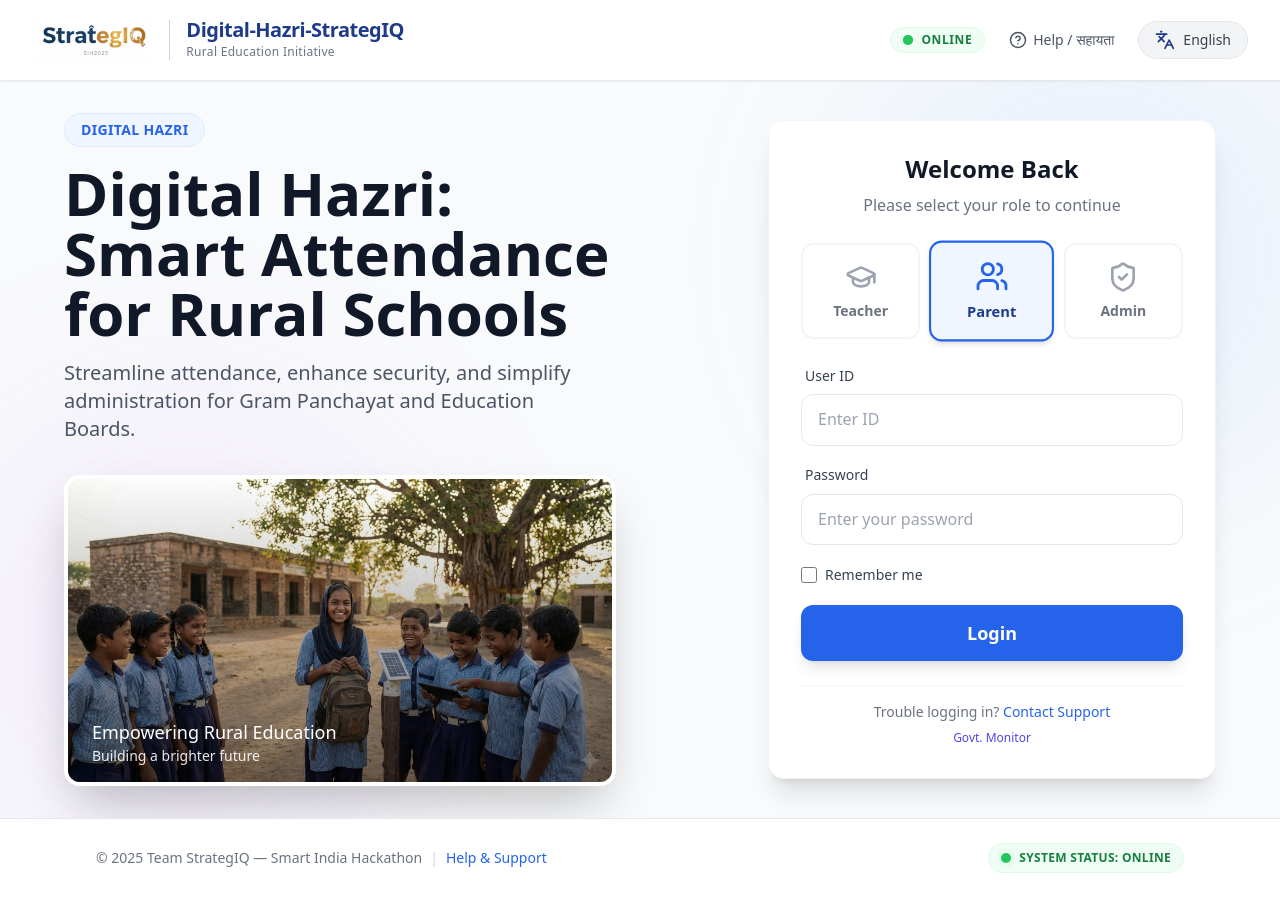
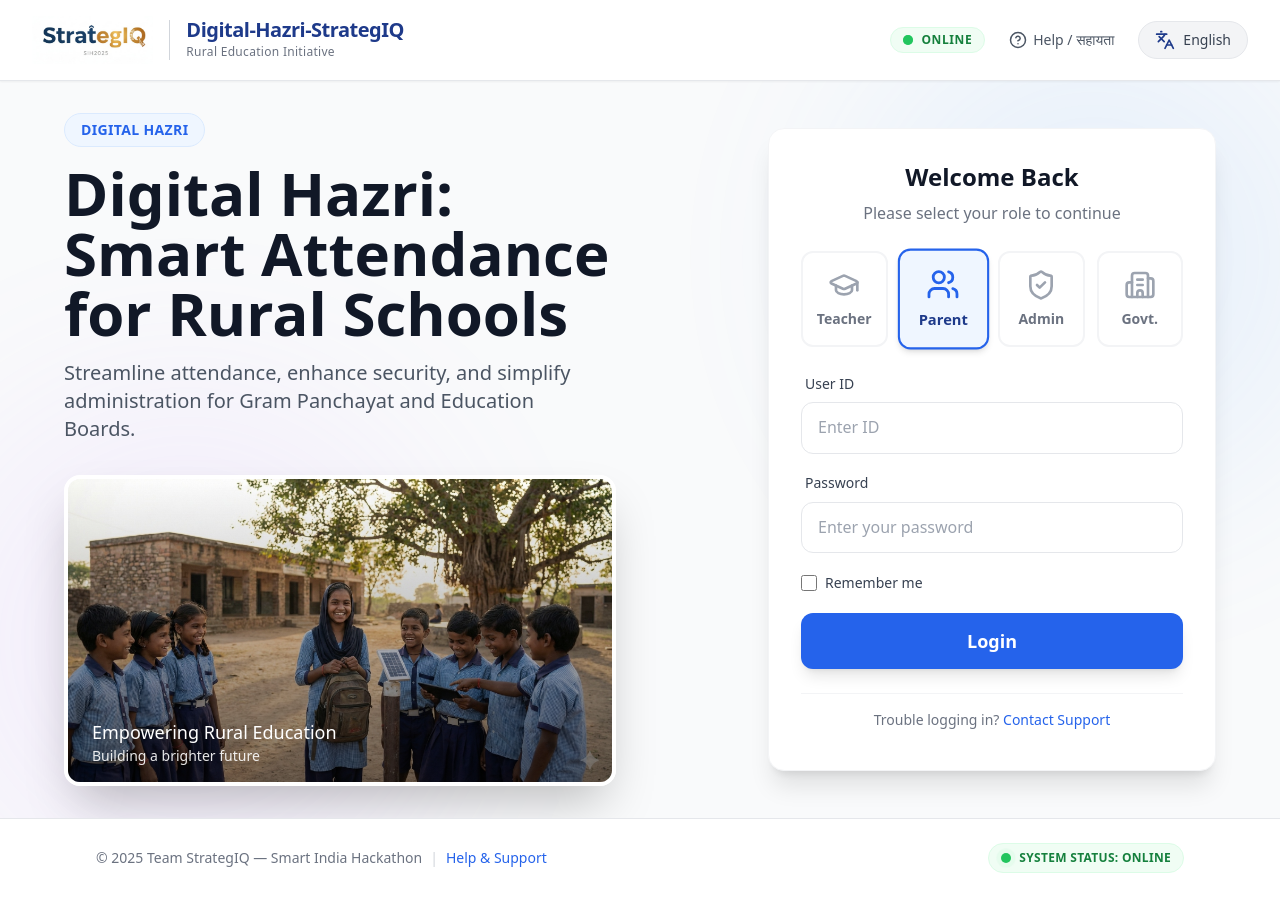
Before and after one commit to heat0206/SIH_Project, a React (Vite) app: page / in a window 1280 px wide. Built offline with nearby package versions, Linux system fonts and the light colour scheme; no server answers.

Commit message:
Created a Govt login button

```diff
--- a/src/pages/Home.jsx
+++ b/src/pages/Home.jsx
@@ -1,6 +1,6 @@
 import React, { useState } from 'react';
 import { useNavigate, Link } from 'react-router-dom';
-import { GraduationCap, Users, ShieldCheck } from 'lucide-react';
+import { GraduationCap, Users, ShieldCheck, Building2 } from 'lucide-react';
 import Header from '../components/Header';
 import Footer from '../components/Footer';
 import { useLanguage } from '../context/LanguageContext';
@@ -38,6 +38,13 @@
         e.preventDefault();
         setLoading(true);
         setError('');
+
+        if (role === 'government') {
+            // Bypass authentication for Government Monitor
+            navigate('/government-dashboard');
+            setLoading(false);
+            return;
+        }
 
         try {
             const userCredential = await login(credentials.userid, credentials.password, rememberMe);
@@ -156,10 +163,11 @@
                                     <p className="text-gray-500">{t.selectRole}</p>
                                 </div>
 
-                                <div className="grid grid-cols-3 gap-3 mb-6">
+                                <div className="grid grid-cols-2 md:grid-cols-4 gap-3 mb-6">
                                     <RoleCard id="teacher" icon={GraduationCap} label={t.teacher} />
                                     <RoleCard id="student" icon={Users} label={t.parent} />
                                     <RoleCard id="admin" icon={ShieldCheck} label={t.admin} />
+                                    <RoleCard id="government" icon={Building2} label="Govt." />
                                 </div>
 
                                 <form onSubmit={handleLogin} className="space-y-5">
@@ -243,9 +251,7 @@
                                         {t.troubleLoggingIn} <a href="#" className="text-blue-600 font-medium hover:underline">{t.contactSupport}</a>
                                     </p>
                                     <div className="flex justify-center gap-4 text-xs font-medium">
-                                        <Link to="/government-dashboard" className="text-indigo-600 hover:underline">
-                                            Govt. Monitor
-                                        </Link>
+                                        {/* Govt Link moved to main login options */}
                                     </div>
                                 </div>
                             </div>
```
